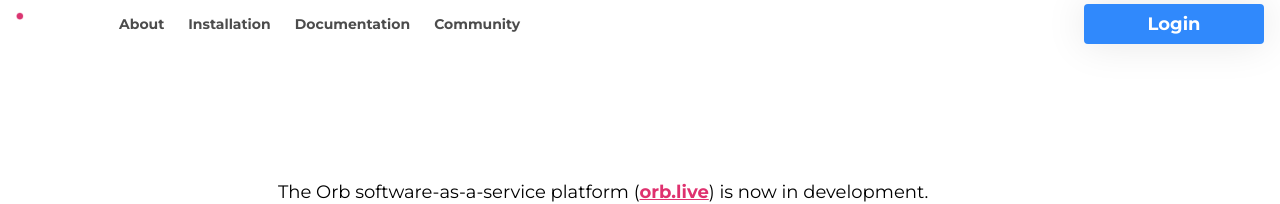
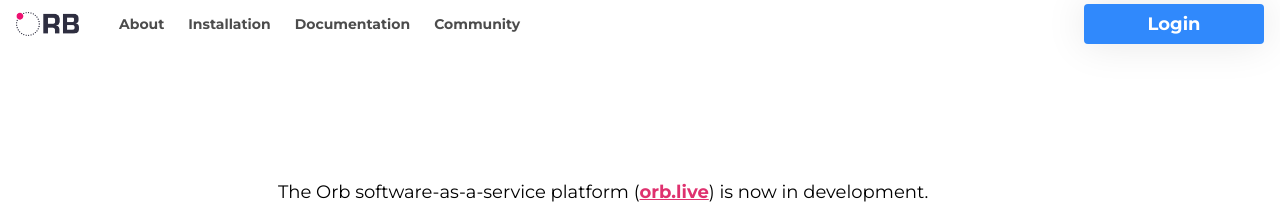
Before and after one commit to orb-community/orb-website, an MkDocs documentation site: the page built from docs/saas.md, in a window 1280 px wide. Shown: the top 204 px of the page. Built offline with MkDocs 1.6.1 and Material for MkDocs 9.7.7, drawn with Linux system fonts in a browser that asks for light colours.

Commit message:
fix logo issue

```diff
--- a/mkdocs.yml
+++ b/mkdocs.yml
@@ -3,7 +3,7 @@ theme:
   name: material
   custom_dir: overrides
   favicon: img/ORB-logo-ring.png
-  logo: img/orb_logo_original.png
+  logo: img/ORB-logo-transparent.png
   font:
     text: Montserrat
   features:
--- a/overrides/index.html
+++ b/overrides/index.html
@@ -1,5 +1,11 @@
 {% extends "partials/main.html" %} {% block tabs %} {{ super() }}
 <style>
+  .orb-logo {
+    content: url('../img/orb_logo_original.png') !important;
+    background-repeat: no-repeat;
+    background-size: contain;
+  }
+
   .md-header {
     position: initial;
   }
--- a/overrides/partials/logo.html
+++ b/overrides/partials/logo.html
@@ -1,6 +1,6 @@
 <!-- Logo -->
 {% if config.theme.logo %}
-  <img src="{{ config.theme.logo | url }}" alt="logo" />
+  <img src="{{ config.theme.logo | url }}" class="orb-logo" alt="logo" />
 {% else %}
   {% set icon = config.theme.icon.logo or "material/library" %}
   {% include ".icons/" ~ icon ~ ".svg" %}
```
